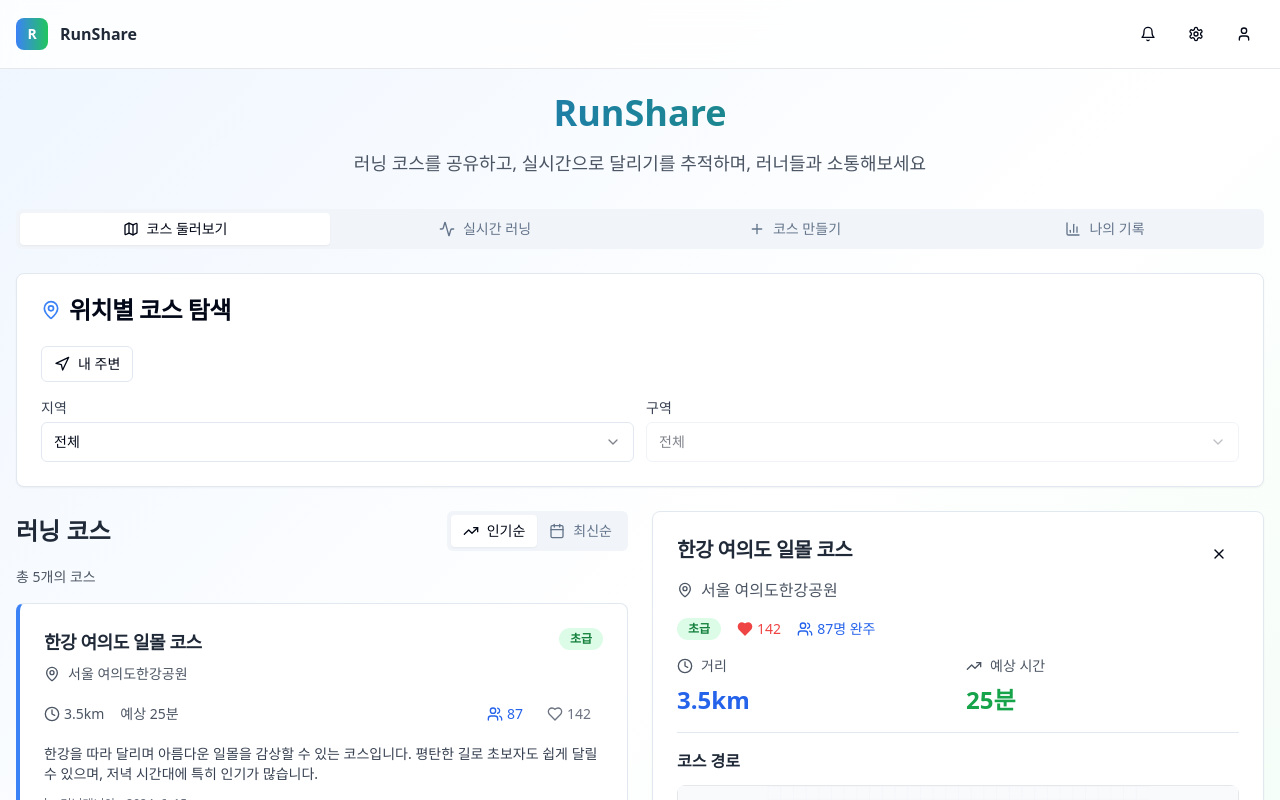
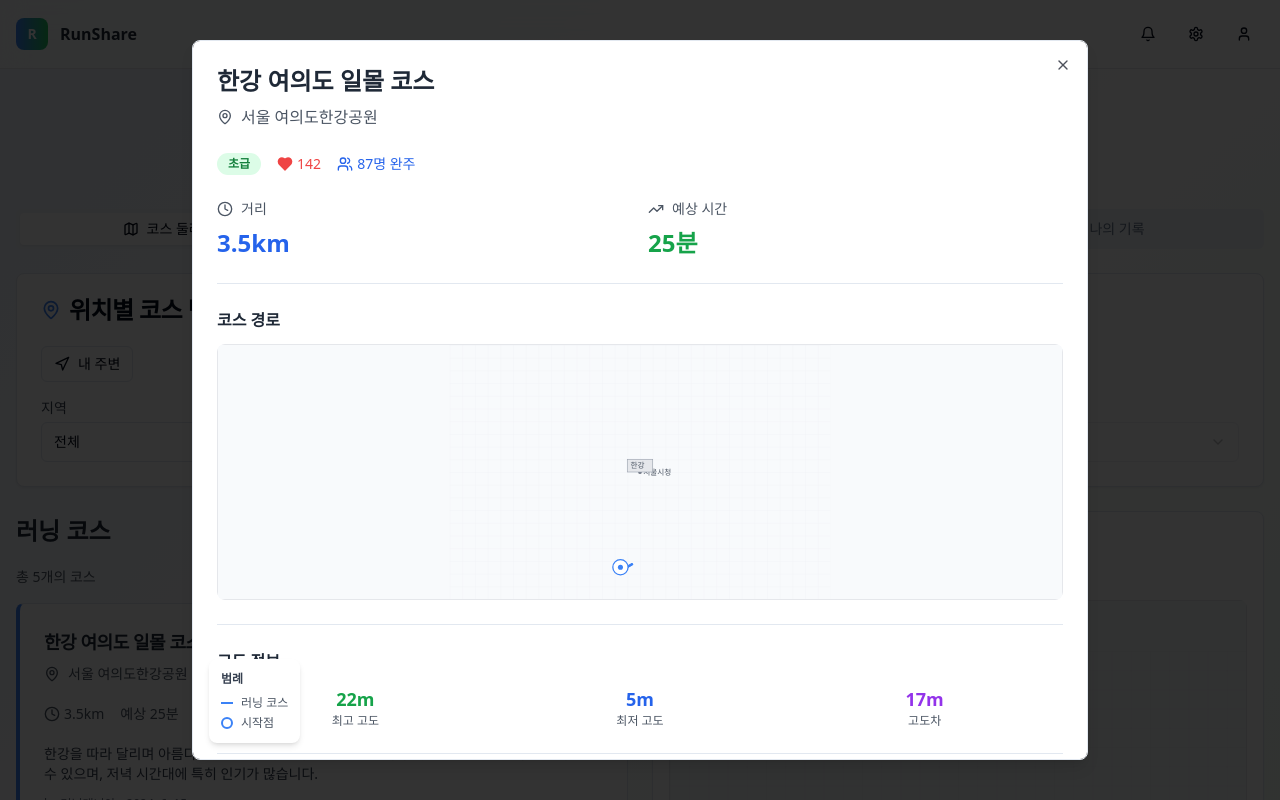
Before and after one commit to yeezy-com/stride-track-explore, a React (Vite) app: page / in a window 1280 px wide. Both pictures are taken after a click on the element 322 px from the left and 720 px from the top of the page. Shown: the top 800 px of the page. Built offline with nearby package versions, Linux system fonts and the light colour scheme.

Commit message:
Refactor: Use popups for course and record details
Use dialog components to display course and record details in popup format.

```diff
--- a/src/components/course/CourseDetail.tsx
+++ b/src/components/course/CourseDetail.tsx
@@ -4,28 +4,22 @@ import { Card, CardContent, CardHeader, CardTitle } from '@/components/ui/card';
 import { Button } from '@/components/ui/button';
 import { Badge } from '@/components/ui/badge';
 import { Separator } from '@/components/ui/separator';
-import { X, MapPin, Clock, TrendingUp, User, Calendar, Heart, Play, Users } from 'lucide-react';
+import { MapPin, Clock, TrendingUp, User, Calendar, Heart, Play, Users } from 'lucide-react';
 import { SimpleMap } from './SimpleMap';
 
 export const CourseDetail = ({ course, onClose }) => {
   return (
-    <Card className="h-[600px] flex flex-col">
-      <CardHeader className="pb-4">
-        <div className="flex items-start justify-between">
-          <CardTitle className="text-xl font-bold text-gray-800">
+    <div className="space-y-6">
+      <div>
+        <h2 className="text-2xl font-bold text-gray-800 mb-2">
           {course.name}
-          </CardTitle>
-          <Button variant="ghost" size="sm" onClick={onClose}>
-            <X className="w-4 h-4" />
-          </Button>
-        </div>
+        </h2>
         <div className="flex items-center gap-2 text-gray-600">
           <MapPin className="w-4 h-4" />
           {course.location}
         </div>
-      </CardHeader>
+      </div>
 
-      <CardContent className="flex-1 overflow-y-auto space-y-4">
       <div className="flex items-center gap-4">
         <Badge variant="secondary" className="bg-green-100 text-green-700">
           {course.difficulty}
@@ -150,14 +144,13 @@ export const CourseDetail = ({ course, onClose }) => {
           </div>
         </>
       )}
-      </CardContent>
 
-      <div className="p-4 border-t">
+      <div className="pt-4 border-t">
         <Button className="w-full bg-gradient-to-r from-blue-500 to-green-500 hover:from-blue-600 hover:to-green-600">
           <Play className="w-4 h-4 mr-2" />
           이 코스로 러닝 시작
         </Button>
       </div>
-    </Card>
+    </div>
   );
 };
--- a/src/components/course/CourseExplorer.tsx
+++ b/src/components/course/CourseExplorer.tsx
@@ -4,6 +4,7 @@ import { Card, CardContent, CardHeader, CardTitle } from '@/components/ui/card';
 import { Button } from '@/components/ui/button';
 import { Badge } from '@/components/ui/badge';
 import { Tabs, TabsContent, TabsList, TabsTrigger } from '@/components/ui/tabs';
+import { Dialog, DialogContent } from '@/components/ui/dialog';
 import { CourseMap } from './CourseMap';
 import { CourseDetail } from './CourseDetail';
 import { LocationFilter } from './LocationFilter';
@@ -166,16 +167,20 @@ export const CourseExplorer = () => {
         </div>
 
         <div className="lg:sticky lg:top-24">
-          {selectedCourse ? (
+          <CourseMap courses={filteredCourses} onCourseSelect={setSelectedCourse} />
+        </div>
+      </div>
+
+      <Dialog open={!!selectedCourse} onOpenChange={() => setSelectedCourse(null)}>
+        <DialogContent className="max-w-4xl max-h-[90vh] overflow-y-auto">
+          {selectedCourse && (
             <CourseDetail
               course={selectedCourse}
               onClose={() => setSelectedCourse(null)}
             />
-          ) : (
-            <CourseMap courses={filteredCourses} onCourseSelect={setSelectedCourse} />
           )}
-        </div>
-      </div>
+        </DialogContent>
+      </Dialog>
     </div>
   );
 };
--- a/src/components/records/MyRecords.tsx
+++ b/src/components/records/MyRecords.tsx
@@ -3,6 +3,7 @@ import React, { useState } from 'react';
 import { Card, CardContent, CardHeader, CardTitle } from '@/components/ui/card';
 import { Button } from '@/components/ui/button';
 import { Badge } from '@/components/ui/badge';
+import { Dialog, DialogContent } from '@/components/ui/dialog';
 import { Calendar, Clock, MapPin, Activity, TrendingUp } from 'lucide-react';
 import { mockRunningRecords } from '../../data/mockData';
 import { RecordStats } from './RecordStats';
@@ -27,11 +28,10 @@ export const MyRecords = () => {
 
       <RecordStats records={records} />
 
-      <div className="grid grid-cols-1 lg:grid-cols-2 gap-6">
       <div className="space-y-4">
         <h3 className="text-xl font-semibold text-gray-800">최근 러닝 기록</h3>
 
-          <div className="space-y-4 max-h-[600px] overflow-y-auto">
+        <div className="grid grid-cols-1 md:grid-cols-2 lg:grid-cols-3 gap-4">
           {getRecentRecords().map((record) => (
             <Card
               key={record.id}
@@ -91,25 +91,16 @@ export const MyRecords = () => {
         </div>
       </div>
 
-        <div className="lg:sticky lg:top-24">
-          {selectedRecord ? (
+      <Dialog open={!!selectedRecord} onOpenChange={() => setSelectedRecord(null)}>
+        <DialogContent className="max-w-4xl max-h-[90vh] overflow-y-auto">
+          {selectedRecord && (
             <RecordDetail
               record={selectedRecord}
               onClose={() => setSelectedRecord(null)}
             />
-          ) : (
-            <Card className="h-[600px] flex items-center justify-center">
-              <div className="text-center space-y-4">
-                <MapPin className="w-16 h-16 text-gray-300 mx-auto" />
-                <div>
-                  <h3 className="text-lg font-medium text-gray-600">기록을 선택해주세요</h3>
-                  <p className="text-sm text-gray-500">왼쪽에서 기록을 선택하면 상세 정보와 경로를 확인할 수 있습니다</p>
-                </div>
-              </div>
-            </Card>
           )}
-        </div>
-      </div>
+        </DialogContent>
+      </Dialog>
     </div>
   );
 };
--- a/src/components/records/RecordDetail.tsx
+++ b/src/components/records/RecordDetail.tsx
@@ -4,7 +4,7 @@ import { Card, CardContent, CardHeader, CardTitle } from '@/components/ui/card';
 import { Button } from '@/components/ui/button';
 import { Badge } from '@/components/ui/badge';
 import { Separator } from '@/components/ui/separator';
-import { X, MapPin, Clock, Calendar, Thermometer, Cloud, Heart, Activity } from 'lucide-react';
+import { MapPin, Clock, Calendar, Thermometer, Cloud, Heart, Activity } from 'lucide-react';
 import { SimpleMap } from '../course/SimpleMap';
 import { mockCourses } from '../../data/mockData';
 
@@ -18,23 +18,17 @@ export const RecordDetail: React.FC<RecordDetailProps> = ({ record, onClose }) =
   const course = mockCourses.find(c => c.id === record.courseId);
 
   return (
-    <Card className="h-[600px] flex flex-col">
-      <CardHeader className="pb-4">
-        <div className="flex items-start justify-between">
-          <CardTitle className="text-xl font-bold text-gray-800">
+    <div className="space-y-6">
+      <div>
+        <h2 className="text-2xl font-bold text-gray-800 mb-2">
           {record.courseName}
-          </CardTitle>
-          <Button variant="ghost" size="sm" onClick={onClose}>
-            <X className="w-4 h-4" />
-          </Button>
-        </div>
+        </h2>
         <div className="flex items-center gap-2 text-gray-600">
           <Calendar className="w-4 h-4" />
           {record.date} {record.time}
         </div>
-      </CardHeader>
+      </div>
 
-      <CardContent className="flex-1 overflow-y-auto space-y-4">
       <div className="grid grid-cols-3 gap-4">
         <div className="text-center">
           <div className="text-2xl font-bold text-blue-600">{record.distance}km</div>
@@ -123,7 +117,6 @@ export const RecordDetail: React.FC<RecordDetailProps> = ({ record, onClose }) =
           </div>
         </>
       )}
-      </CardContent>
-    </Card>
+    </div>
   );
 };
```
Lines whose indentation alone changed are shown as unchanged.
